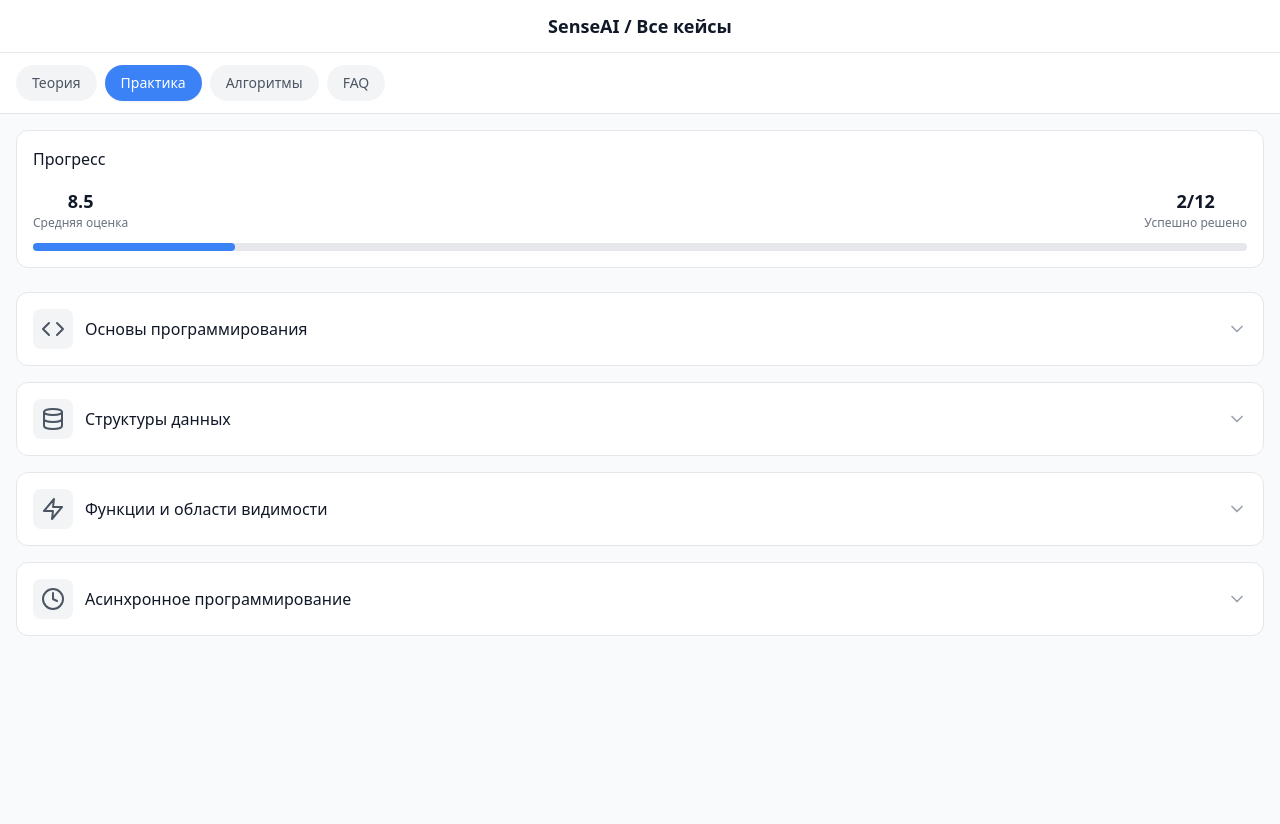
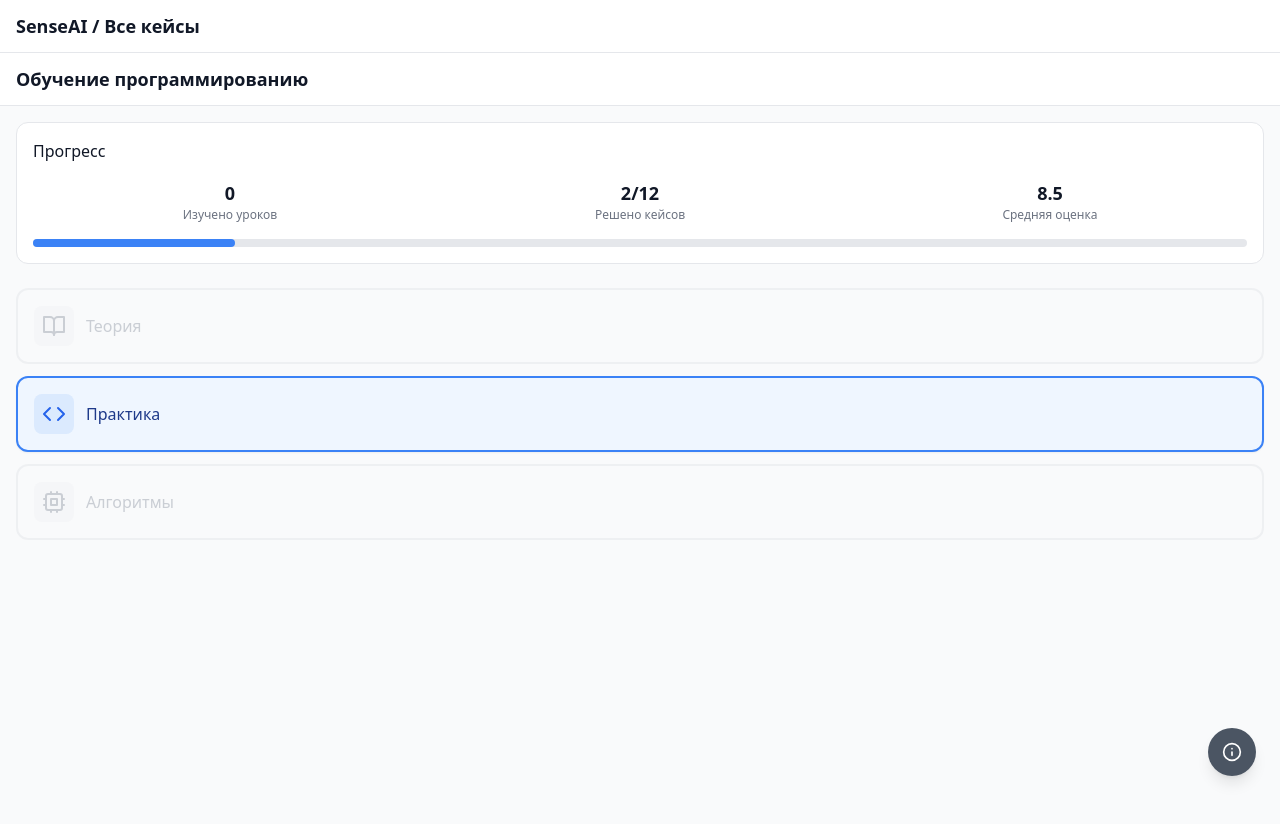
Before and after one commit to aleksey-kantuzov/practice-menu, a React (Vite) app: page / in a window 1280 px wide. Shown: the top 824 px of the page. Built offline with nearby package versions, Linux system fonts and the light colour scheme.

Commit message:
Перенести прогресс в главное меню

```diff
--- a/src/App.tsx
+++ b/src/App.tsx
@@ -1,14 +1,15 @@
 import React, { useState } from 'react';
-import { NavigationTabs } from './components/NavigationTabs';
+import { HomeScreen } from './components/HomeScreen';
 import { TheoryScreen } from './components/TheoryScreen';
 import { PracticeScreen } from './components/PracticeScreen';
 import { AlgorithmsScreen } from './components/AlgorithmsScreen';
 import { TaskScreen } from './components/TaskScreen';
 import { FAQScreen } from './components/FAQScreen';
+import { Header } from './components/Header';
 import { Screen, Task } from './types';
 
 function App() {
-  const [currentScreen, setCurrentScreen] = useState<Screen>('practice');
+  const [currentScreen, setCurrentScreen] = useState<Screen>('home');
   const [selectedTask, setSelectedTask] = useState<Task | null>(null);
 
   const handleNavigate = (screen: Screen) => {
@@ -23,6 +24,8 @@ function App() {
   const handleBack = () => {
     if (selectedTask) {
       setSelectedTask(null);
+    } else if (currentScreen !== 'home') {
+      setCurrentScreen('home');
     }
   };
 
@@ -30,15 +33,33 @@ function App() {
     return <TaskScreen task={selectedTask} onBack={handleBack} />;
   }
 
+  const getScreenTitle = () => {
+    switch (currentScreen) {
+      case 'home':
+        return 'SenseAI / Все кейсы';
+      case 'theory':
+        return 'Теория';
+      case 'practice':
+        return 'Практика';
+      case 'algorithms':
+        return 'Алгоритмы';
+      case 'faq':
+        return 'FAQ';
+      default:
+        return 'SenseAI / Все кейсы';
+    }
+  };
+
   return (
     <div className="min-h-screen bg-gray-50">
-      <div className="bg-white border-b border-gray-200 px-4 py-3">
-        <h1 className="text-lg font-semibold text-gray-900 text-center">SenseAI / Все кейсы</h1>
-      </div>
-
-      <NavigationTabs currentScreen={currentScreen} onNavigate={handleNavigate} />
+      <Header
+        title={getScreenTitle()}
+        onBack={currentScreen !== 'home' ? handleBack : undefined}
+        showBack={currentScreen !== 'home'}
+      />
 
       <div className="flex-1">
+        {currentScreen === 'home' && <HomeScreen onNavigate={handleNavigate} />}
         {currentScreen === 'theory' && <TheoryScreen />}
         {currentScreen === 'practice' && (
           <PracticeScreen onTaskClick={handleTaskClick} />
--- a/src/components/HomeScreen.tsx
+++ b/src/components/HomeScreen.tsx
@@ -3,17 +3,60 @@ import { BookOpen, Code, Cpu, Info } from 'lucide-react';
 import { NavigationButton } from './NavigationButton';
 import { Header } from './Header';
 import { Screen } from '../types';
+import { practiceBlocks } from '../data/practiceData';
 
 interface HomeScreenProps {
   onNavigate: (screen: Screen) => void;
 }
 
 export const HomeScreen: React.FC<HomeScreenProps> = ({ onNavigate }) => {
+  const totalTasks = practiceBlocks.reduce((sum, block) => sum + block.tasks.length, 0);
+  const completedTasks = practiceBlocks.reduce((sum, block) =>
+    sum + block.tasks.filter(task => task.status === 'completed').length, 0
+  );
+
+  // Вычисляем среднюю оценку по завершенным задачам
+  const completedTasksWithScores = practiceBlocks.flatMap(block =>
+    block.tasks.filter(task => task.status === 'completed' && task.best_score !== null)
+  );
+
+  const averageScore = completedTasksWithScores.length > 0
+    ? Math.round(completedTasksWithScores.reduce((sum, task) => sum + (task.best_score || 0), 0) / completedTasksWithScores.length * 10) / 10
+    : 0;
+
   return (
     <div className="min-h-screen bg-gray-50 relative">
       <Header title="Обучение программированию" />
 
-      <div className="p-4 space-y-4">
+      <div className="p-4 space-y-6">
+        {/* Прогресс */}
+        <div className="p-4 bg-white rounded-xl border border-gray-200">
+          <h3 className="text-base font-medium text-gray-900 mb-4">Прогресс</h3>
+
+          <div className="grid grid-cols-3 gap-4 mb-4">
+            <div className="text-center">
+              <div className="text-lg font-bold text-gray-900">0</div>
+              <div className="text-xs text-gray-500">Изучено уроков</div>
+            </div>
+            <div className="text-center">
+              <div className="text-lg font-bold text-gray-900">{completedTasks}/{totalTasks}</div>
+              <div className="text-xs text-gray-500">Решено кейсов</div>
+            </div>
+            <div className="text-center">
+              <div className="text-lg font-bold text-gray-900">{averageScore}</div>
+              <div className="text-xs text-gray-500">Средняя оценка</div>
+            </div>
+          </div>
+
+          <div className="w-full bg-gray-200 rounded-full h-2">
+            <div
+              className="bg-blue-500 h-2 rounded-full transition-all duration-300"
+              style={{ width: `${totalTasks > 0 ? (completedTasks / totalTasks) * 100 : 0}%` }}
+            />
+          </div>
+        </div>
+
+        {/* Навигационные кнопки */}
         <div className="space-y-3">
           <NavigationButton
             title="Теория"
--- a/src/components/PracticeScreen.tsx
+++ b/src/components/PracticeScreen.tsx
@@ -10,47 +10,9 @@ interface PracticeScreenProps {
 export const PracticeScreen: React.FC<PracticeScreenProps> = ({
   onTaskClick
 }) => {
-  const totalTasks = practiceBlocks.reduce((sum, block) => sum + block.tasks.length, 0);
-  const completedTasks = practiceBlocks.reduce((sum, block) =>
-    sum + block.tasks.filter(task => task.status === 'completed').length, 0
-  );
-
-  // Вычисляем среднюю оценку по завершенным задачам
-  const completedTasksWithScores = practiceBlocks.flatMap(block =>
-    block.tasks.filter(task => task.status === 'completed' && task.best_score !== null)
-  );
-
-  const averageScore = completedTasksWithScores.length > 0
-    ? Math.round(completedTasksWithScores.reduce((sum, task) => sum + (task.best_score || 0), 0) / completedTasksWithScores.length * 10) / 10
-    : 0;
-
   return (
     <div className="min-h-screen bg-gray-50">
       <div className="p-4">
-        <div className="mb-6 p-4 bg-white rounded-xl border border-gray-200">
-          <div className="flex items-center justify-between mb-4">
-            <h3 className="text-base font-medium text-gray-900">Прогресс</h3>
-          </div>
-
-          <div className="flex items-center justify-between mb-3">
-            <div className="text-center">
-              <div className="text-lg font-bold text-gray-900">{averageScore}</div>
-              <div className="text-xs text-gray-500">Средняя оценка</div>
-            </div>
-            <div className="text-center">
-              <div className="text-lg font-bold text-gray-900">{completedTasks}/{totalTasks}</div>
-              <div className="text-xs text-gray-500">Успешно решено</div>
-            </div>
-          </div>
-
-          <div className="w-full bg-gray-200 rounded-full h-2">
-            <div
-              className="bg-blue-500 h-2 rounded-full transition-all duration-300"
-              style={{ width: `${totalTasks > 0 ? (completedTasks / totalTasks) * 100 : 0}%` }}
-            />
-          </div>
-        </div>
-
         <div className="space-y-4">
           {practiceBlocks.map((block) => (
             <PracticeAccordion
```
